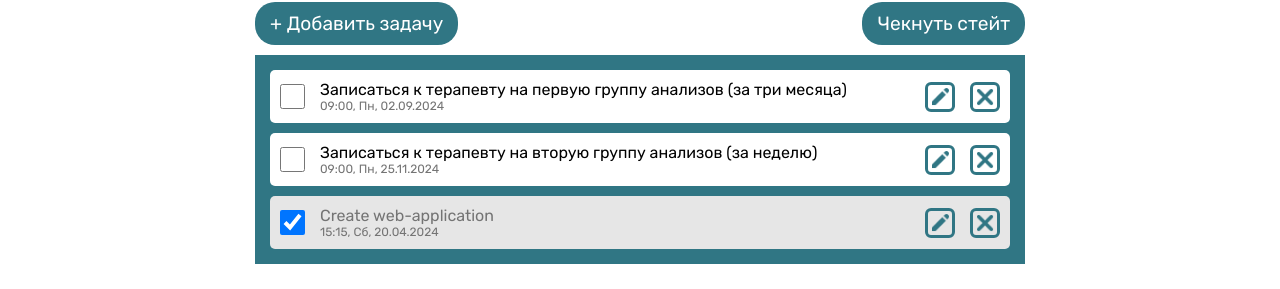
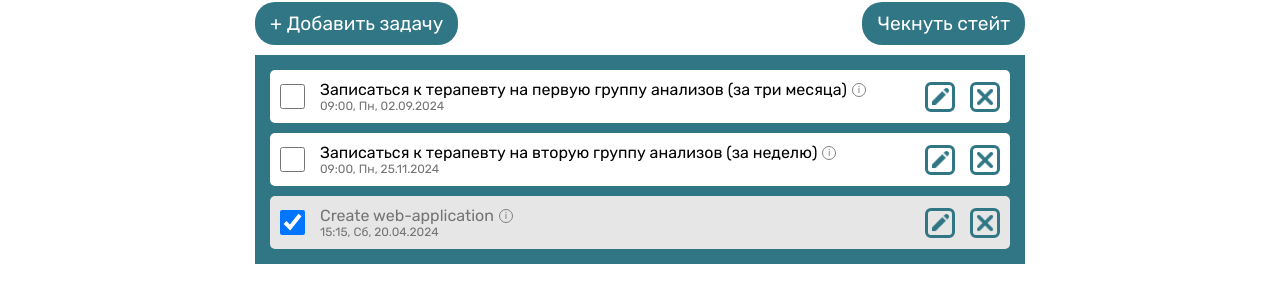
Before and after one commit to pslncv/todo, a React (Vite) app: page / in a window 1280 px wide. Shown: the part 148-437 px from the top of the page. Built offline with nearby package versions, Linux system fonts and the light colour scheme.

Commit message:
complete editing task feature

```diff
--- a/src/components/Main.tsx
+++ b/src/components/Main.tsx
@@ -11,16 +11,18 @@ import { TaskEdit } from "./tasks/TaskEdit"
 const Main = () => {
 
     // Работа с состоянием модального окна
-    const [modalShow, setModalShow] = useState<boolean>(false)
-    const modalOpen = () => setModalShow(true)
-    const modalClose = () => {setModalShow(false),setTimeout(() => setModalerror(false), 100)}
-    const [modalError, setModalerror] = useState<boolean>(false)
-    const [modalErrorText, setModalerrorText] = useState<string>('')
+    const [modalShow, setModalShow] = useState<boolean>(false);
+    const [tooltipShow, setTooltipShow] = useState<boolean>(false)
+    const modalOpen = () => setModalShow(true);
+    const modalClose = () => {setModalShow(false),setTimeout(() => setModalerror(false), 100)};
+    const [modalError, setModalerror] = useState<boolean>(false);
+    const [modalErrorText, setModalerrorText] = useState<string>('');
 
     // Работа с состоянием задач
     const [task, setTask] = useState<string>('');
     const [taskList, setTaskList] = useState<Array<task>>(taskItems);
-    const [taskEdit, setTaskEdit] = useState<number | null>(null)
+    const [taskEdit, setTaskEdit] = useState<number | null>(null);
+    const [taskEditName, setTaskEditName] = useState<string>('');
 
     const taskCreate = (e: React.KeyboardEvent<HTMLFormElement>) => {
         e.preventDefault()
@@ -51,7 +53,10 @@ const Main = () => {
 
     const taskRemove = (id: number) => setTaskList(prev => prev.filter(task => task.id !== id))
 
-    const taskEditChange = (index: number) => setTaskEdit(index)
+    const taskEditChange = (index: number, title: string) => {
+        setTaskEdit(index)
+        setTaskEditName(title)
+    }
 
     const taskStatusChange = (id: number, newStatus: boolean) => {
         const target = taskList.find(t => t.id === id)
@@ -61,15 +66,19 @@ const Main = () => {
 
     const taskSaveEdit = (id: number, e:React.FormEvent<HTMLFormElement> | React.MouseEvent<HTMLButtonElement, MouseEvent>) => {
         e.preventDefault()
-        const newList = taskList.map(t => t.id === id ? {...t, title: 'Changed'} : t);
+        const newList = taskList.map(t => t.id === id ? {...t, title: taskEditName} : t);
         setTaskList(newList)
         setTaskEdit(null);
+    }
+
+    const taskRename = (e: React.ChangeEvent<HTMLInputElement>) => {
+        setTaskEditName(e.target.value)
+        console.log(taskEditName);
     }
 
     const checkState = () => {
         console.clear()
         taskList.forEach((t, i) => console.log(i+1, t.status === true ? "V" : " ", t.title.length > 15 ? t.title.slice(0, 14).trim() + "..." : t.title))
-        console.log(modalError === false ? 'Ошибки нет' : 'Ошибка есть')
     }
 
     return (
@@ -94,9 +103,11 @@ const Main = () => {
                         {taskList.map((task, index) => {
                             if (taskEdit === index) {
                             return <TaskEdit
+                                key={task.id}
                                 task={task}
-                                key={task.id}
-                                taskSaveEdit={taskSaveEdit}
+                                taskEditName={taskEditName}
+                                change={taskRename}
+                                save={taskSaveEdit}
                             />
                             } else {
                             return <Task
@@ -105,7 +116,9 @@ const Main = () => {
                                 key={task.id}
                                 taskRemove={taskRemove}
                                 taskEditChange={taskEditChange}
-                                taskStatusChange={taskStatusChange} />}
+                                taskStatusChange={taskStatusChange}
+                                tooltip={tooltipShow}
+                                setTooltip={setTooltipShow} />}
                             })}
                     </TaskList>
                 : <Empty />}
--- a/src/components/Tasks/Task.tsx
+++ b/src/components/Tasks/Task.tsx
@@ -3,12 +3,14 @@ import { task } from "../../data/todoList";
 interface TaskProps {
     task: task;
     index: number,
+    tooltip: boolean,
+    setTooltip: (parameter: boolean) => void,
     taskRemove: (id: number) => void;
-    taskEditChange: (index: number) => void;
+    taskEditChange: (index: number, title: string) => void;
     taskStatusChange: (id: number, newStatus: boolean) => void;
 }
 
-const Task: React.FC<TaskProps> = ({task, index, taskRemove, taskEditChange, taskStatusChange}) => {
+const Task: React.FC<TaskProps> = ({task, index, tooltip, setTooltip, taskRemove, taskEditChange, taskStatusChange}) => {
 
     return (
         <li className={task.status ? "task__item complete" : "task__item"}>
@@ -20,17 +22,26 @@ const Task: React.FC<TaskProps> = ({task, index, taskRemove, taskEditChange, tas
                 onChange={(e: React.ChangeEvent<HTMLInputElement>) => taskStatusChange(task.id, e.target.checked)}
             />
             <div className="task__body">
-                <div className="task__title">{task.title}</div>
-                <div className="task__date">{task.date}</div>
+                <div>
+                    <div className="task__title">{task.title}</div>
+                    <div className="task__date">{task.date}</div>
+                </div>
+                <div className="task__tooltip-mark">
+                    <span onClick={() => setTooltip(true)}>i</span>
+                    {tooltip && <div className="task__tooltip">
+                        <div className="task__tooltip-triangle"></div>
+                        <div className="task__tooltip-body">{task.title.slice(0, 60)}</div>
+                    </div>}
+                </div>
             </div>
             <div className="task__actions">
                 <button
-                    className="task__edit"
-                    onClick={() => taskEditChange(index)}>
+                    className="task__edit-button"
+                    onClick={() => taskEditChange(index, task.title)}>
                     <img src="./src/img/edit.png" alt="Редактировать задачу"/>
                 </button>
                 <button
-                    className="task__delete"
+                    className="task__delete-button"
                     onClick={() => taskRemove(task.id)}>
                     <img src="./src/img/delete.png" alt="Удалить задачу"/>
                 </button>
--- a/src/components/Tasks/TaskEdit.tsx
+++ b/src/components/Tasks/TaskEdit.tsx
@@ -2,26 +2,28 @@ import { task } from "../../data/todoList";
 
 interface TaskEdit {
     task: task;
-    taskSaveEdit: (id: number, e:React.FormEvent<HTMLFormElement> | React.MouseEvent<HTMLButtonElement, MouseEvent>) => void;
+    taskEditName: string;
+    change: (e: React.ChangeEvent<HTMLInputElement>) => void;
+    save: (id: number, e:React.FormEvent<HTMLFormElement> | React.MouseEvent<HTMLButtonElement, MouseEvent>) => void;
 }
 
-export const TaskEdit:React.FC<TaskEdit> = ({task, taskSaveEdit}) => {
+export const TaskEdit:React.FC<TaskEdit> = ({task, taskEditName, change, save}) => {
     return (
     <li className="task__item">
         <form
+            className="task__edit"
             action="submit"
-            onSubmit={(e:React.FormEvent<HTMLFormElement>) => taskSaveEdit(task.id, e)}>
+            onSubmit={(e:React.FormEvent<HTMLFormElement>) => save(task.id, e)}>
             <input
                 id="task__edit-input"
                 type="text"
-                value={task.title}
-                onChange={(e: React.ChangeEvent<HTMLInputElement>) => {console.log('soon...' , e.target.value)
-                }} autoFocus/>
+                value={taskEditName}
+                onChange={change} autoFocus/>
         </form>
         <div className="task__actions">
             <button
-                className="task__confirm"
-                onClick={(e:React.FormEvent<HTMLFormElement> | React.MouseEvent<HTMLButtonElement, MouseEvent>) => taskSaveEdit(task.id, e)}>
+                className="task__confirm-button"
+                onClick={(e:React.FormEvent<HTMLFormElement> | React.MouseEvent<HTMLButtonElement, MouseEvent>) => save(task.id, e)}>
                 <img src="./src/img/confirm.png" alt="Завершить редактирование"/>
             </button>
         </div>
--- a/src/scss/style.scss
+++ b/src/scss/style.scss
@@ -161,6 +161,17 @@ ul, ol {
         }
     }
 
+    &__edit{
+        width: 100%;
+        padding-right: 10px;
+
+        & input{
+            height: 33px;
+            width: 100%;
+            padding: 10px;
+        }
+    }
+
     &__error {
         margin: 0 auto;
         color: red;
@@ -198,26 +209,87 @@ ul, ol {
     }
 
     &__body {
+        display: flex;
         flex-grow: 1;
-    }
 
-        &__title {
+        & .task__title {
         }
 
-        &__date {
+        & .task__date {
             font-size: 0.75rem;
             color: #747474;
         }
+    }
+
+    &__tooltip {
+        margin-top: 5px;
+        position: absolute;
+        transform: translateX(calc(-50% + 7px));
+        z-index: 1;
+
+        &-triangle {
+            width: 0;
+            height: 0;
+            border-left: 15px solid transparent;
+            border-right: 15px solid transparent;
+            border-bottom: 15px solid $blue;
+            margin: 0 auto;
+            transform: translateY(3px);
+            display: flex;
+            align-items: center;
+            justify-content: center;
+
+            // &::after {
+            //     content: "";
+            //     border-left: 15px solid transparent;
+            //     border-right: 15px solid transparent;
+            //     border-bottom: 15px solid $blue;
+            //     transform: translateY(3px);
+            // }
+        }
+
+        &-body {
+            width: 200px;
+            color: black;
+            background-color: #ffe2c0;
+            border: 2px $blue solid;
+            border-radius: 10px;
+            text-align: center;
+            padding: 10px;
+        }
+
+        &-mark {
+            margin-left: 5px;
+            position: relative;
+
+            & span {
+                font-size: 10px;
+                height: 14px;
+                width: 14px;
+                color: grey;
+                border: 1px grey solid;
+                border-radius: 50%;
+                margin-top: 3px;
+                display: flex;
+                align-items: center;
+                justify-content: center;
+                cursor: pointer;
+            }
+        }
+    }
+
+    &__empty {
+        text-align: center;
+    }
 
     &__actions {
-        display: flex;
-        align-items: center;
-        column-gap: 15px;
-    }
+    display: flex;
+    align-items: center;
+    column-gap: 15px;
 
-        &__edit,
-        &__delete,
-        &__confirm {
+        & .task__edit-button,
+        & .task__delete-button,
+        & .task__confirm-button {
             height: 30px;
             width: 30px;
             border: $blue 3px solid;
@@ -243,13 +315,14 @@ ul, ol {
             }
         }
 
-        &__edit {
+        & .task__edit-button {
         }
 
-        &__delete {
+        & .task__confirm-button {
+            margin-right: 45px;
         }
 
-    &__empty {
-        text-align: center;
+        & .task__delete-button {
+        }
     }
 }
```
